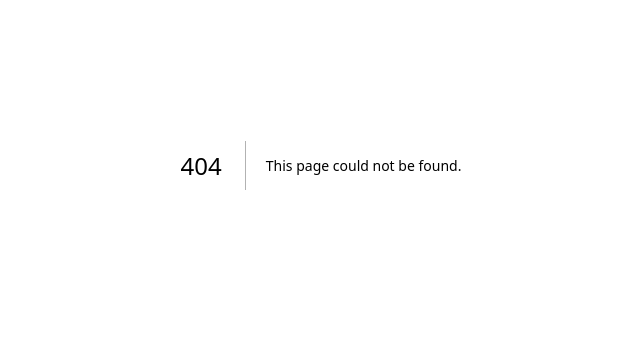
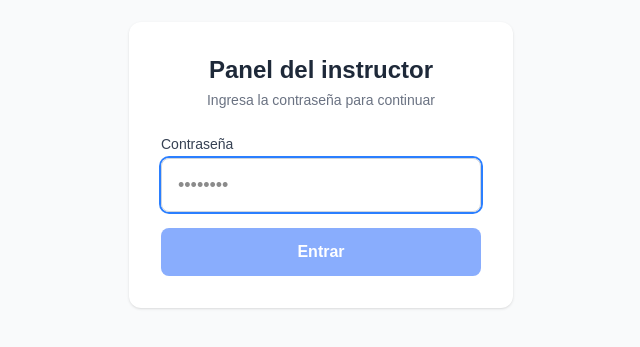
Before and after one commit to krizamudio/asistencia-qr-taller-ajedrez, a Next.js app: page /login in a window 1280 px wide. Before the commit this address had no page. Shown: the part 235-582 px from the top of the page, without its empty margins (319-959 px from the left). Built offline with nearby package versions, Linux system fonts and the light colour scheme.

Commit message:
AQgregar protección con contraseña al panel

```diff
--- /dev/null
+++ b/middleware.js
@@ -0,0 +1,28 @@
+import { NextResponse } from 'next/server';
+
+export function middleware(request) {
+  const { pathname } = request.nextUrl;
+
+  // Rutas públicas — no requieren autenticación
+  const esPublica =
+    pathname.startsWith('/asistencia') ||
+    pathname.startsWith('/login') ||
+    pathname.startsWith('/api/auth') ||
+    pathname.startsWith('/api/sesiones');
+
+  if (esPublica) return NextResponse.next();
+
+  // Verificar cookie de sesión
+  const auth = request.cookies.get('panel_auth');
+  const esValida = auth?.value === process.env.PANEL_PASSWORD;
+
+  if (!esValida) {
+    return NextResponse.redirect(new URL('/login', request.url));
+  }
+
+  return NextResponse.next();
+}
+
+export const config = {
+  matcher: ['/((?!_next/static|_next/image|favicon.ico).*)'],
+};
--- /dev/null
+++ b/src/app/api/auth/login/route.js
@@ -0,0 +1,26 @@
+import { NextResponse } from 'next/server';
+
+export async function POST(request) {
+  try {
+    const { password } = await request.json();
+
+    if (password !== process.env.PANEL_PASSWORD) {
+      return NextResponse.json({ error: 'Contraseña incorrecta' }, { status: 401 });
+    }
+
+    const response = NextResponse.json({ success: true });
+
+    // Guardar sesión en cookie (dura 8 horas)
+    response.cookies.set('panel_auth', process.env.PANEL_PASSWORD, {
+      httpOnly: true,
+      secure: process.env.NODE_ENV === 'production',
+      sameSite: 'strict',
+      maxAge: 60 * 60 * 8,
+      path: '/',
+    });
+
+    return response;
+  } catch {
+    return NextResponse.json({ error: 'Error interno' }, { status: 500 });
+  }
+}
--- /dev/null
+++ b/src/app/login/page.js
@@ -0,0 +1,68 @@
+'use client';
+
+import { useState } from 'react';
+import { useRouter } from 'next/navigation';
+
+export default function Login() {
+  const [password, setPassword] = useState('');
+  const [error, setError] = useState('');
+  const [cargando, setCargando] = useState(false);
+  const router = useRouter();
+
+  const handleLogin = async () => {
+    if (!password.trim()) return;
+    setCargando(true);
+    setError('');
+
+    try {
+      const res = await fetch('/api/auth/login', {
+        method: 'POST',
+        headers: { 'Content-Type': 'application/json' },
+        body: JSON.stringify({ password }),
+      });
+
+      if (res.ok) {
+        router.push('/');
+        router.refresh();
+      } else {
+        setError('Contraseña incorrecta');
+      }
+    } catch {
+      setError('Error al conectar, intenta de nuevo');
+    } finally {
+      setCargando(false);
+    }
+  };
+
+  return (
+    <div className="min-h-screen bg-gray-50 flex items-center justify-center p-6">
+      <div className="bg-white rounded-xl shadow p-8 w-full max-w-sm">
+        <h1 className="text-2xl font-bold text-gray-800 mb-1 text-center">Panel del instructor</h1>
+        <p className="text-gray-500 text-sm text-center mb-6">Ingresa la contraseña para continuar</p>
+
+        <label className="block text-sm font-medium text-gray-700 mb-1">Contraseña</label>
+        <input
+          type="password"
+          value={password}
+          onChange={(e) => setPassword(e.target.value)}
+          onKeyDown={(e) => e.key === 'Enter' && handleLogin()}
+          placeholder="••••••••"
+          className="w-full border border-gray-300 rounded-lg px-4 py-3 text-lg focus:outline-none focus:ring-2 focus:ring-blue-500 mb-2"
+          autoFocus
+        />
+
+        {error && (
+          <p className="text-red-500 text-sm mb-3">{error}</p>
+        )}
+
+        <button
+          onClick={handleLogin}
+          disabled={cargando || !password.trim()}
+          className="w-full bg-blue-600 hover:bg-blue-700 text-white font-semibold py-3 rounded-lg transition disabled:opacity-50 mt-2"
+        >
+          {cargando ? 'Verificando...' : 'Entrar'}
+        </button>
+      </div>
+    </div>
+  );
+}
```
